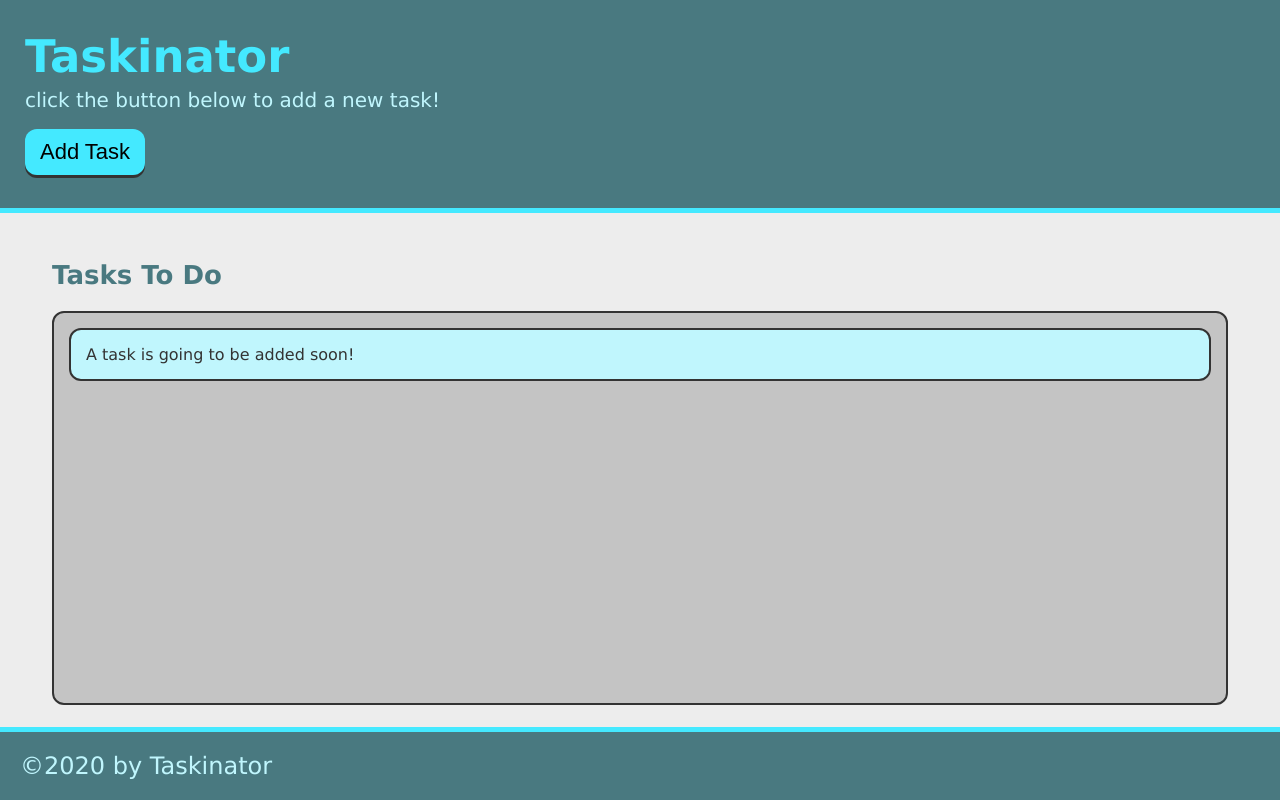
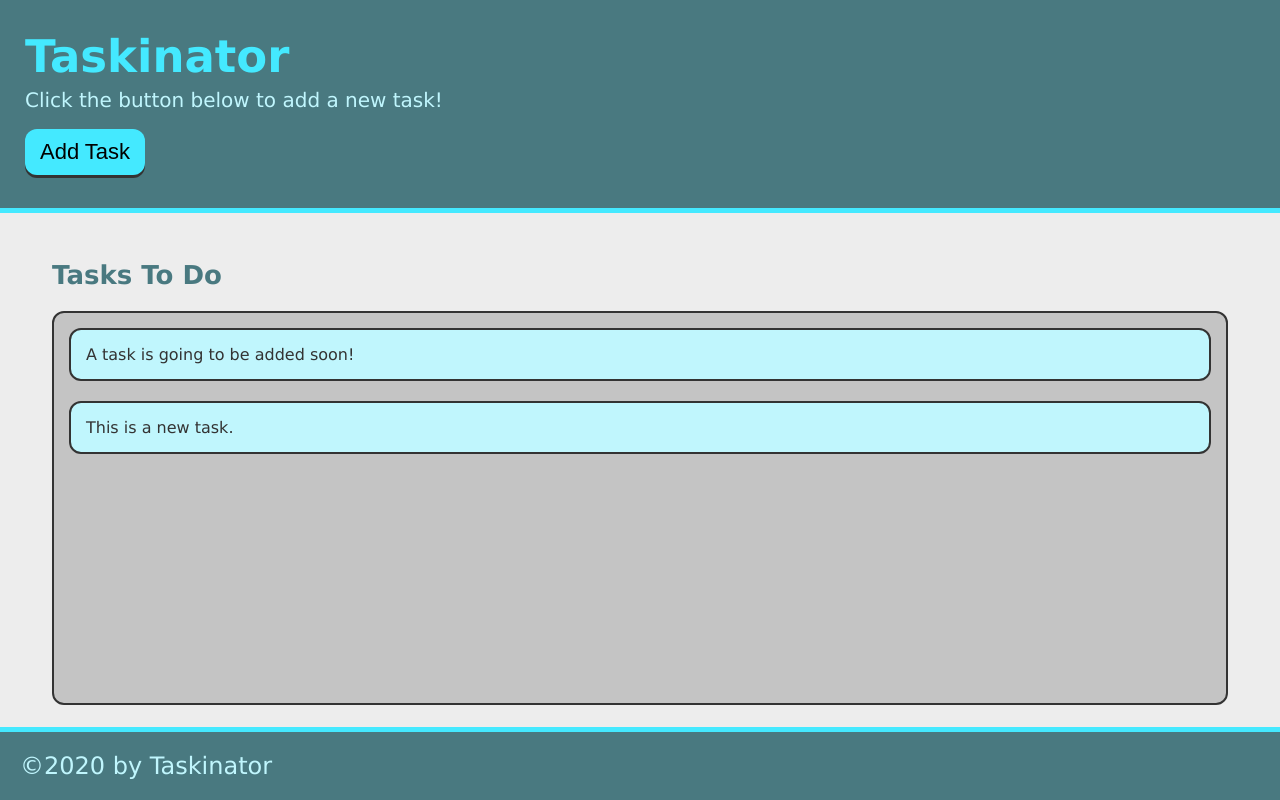
Before and after one commit to shorty008/Taskinator, a plain HTML site: page index.html in a window 1280 px wide. Both pictures are taken after a click on the button "Add Task". Drawn offline with Linux system fonts and the light colour scheme.

Commit message:
add ability to add a task

```diff
--- a/assets/js/script.js
+++ b/assets/js/script.js
@@ -0,0 +1,11 @@
+var buttonEl = document.querySelector("#save-task");
+var tasksToDoEl = document.querySelector("#tasks-to-do");
+
+var createTaskHandler = function() {
+  var listItemEl = document.createElement("li");
+  listItemEl.className = "task-item";
+  listItemEl.textContent = "This is a new task.";
+  tasksToDoEl.appendChild(listItemEl);
+};
+
+buttonEl.addEventListener("click", createTaskHandler);
--- a/index.html
+++ b/index.html
@@ -1,26 +1,26 @@
 <!DOCTYPE html>
 <html lang="en">
+
     <head>
         <meta charset="UTF-8">
-    <meta http-equiv="X-UA-Compatible" content="IE=edge">
         <meta name="viewport" content="width=device-width, initial-scale=1.0">
+        <meta http-equiv="X-UA-Compatible" content="ie=edge">
         <title>Taskinator</title>
         <link rel="stylesheet" href="./assets/css/style.css">
       </head>
+
       <body>
 
         <header>
           <h1 class="page-title">Taskinator</h1>
-
-        <p>click the button below to add a new task!</p>
-
-        <button class="btn">Add Task</button>
+          <p>Click the button below to add a new task!</p>
+          <button class="btn" id="save-task">Add Task</button>
         </header>
 
         <main class="page-content">
           <section class="task-list-wrapper">
             <h2 class="list-title">Tasks To Do</h2>
-            <ul class="task-list">
+            <ul class="task-list" id="tasks-to-do">
               <li class="task-item">A task is going to be added soon!</li>
             </ul>
           </section>
```
Lines whose indentation alone changed are shown as unchanged.
